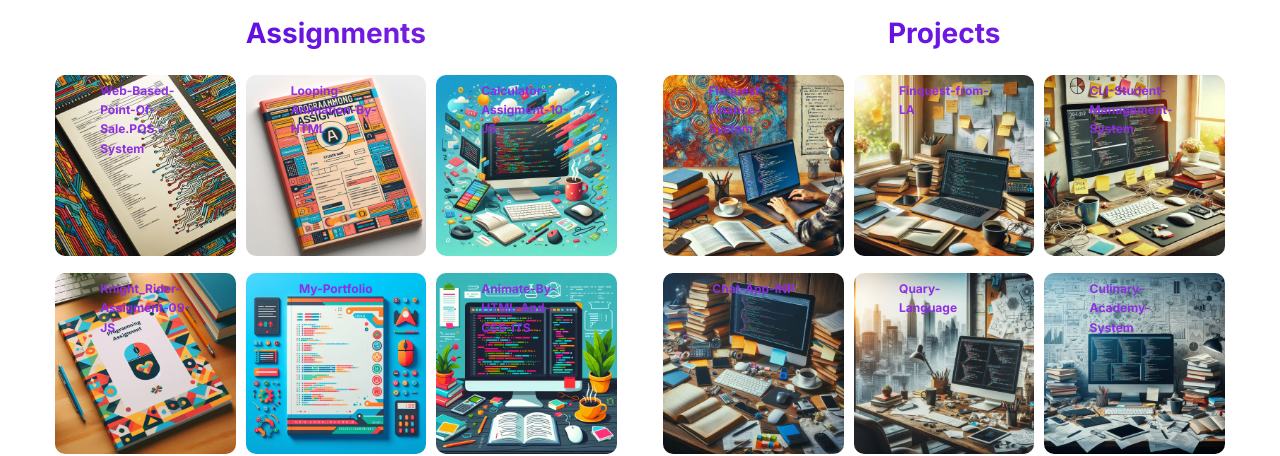
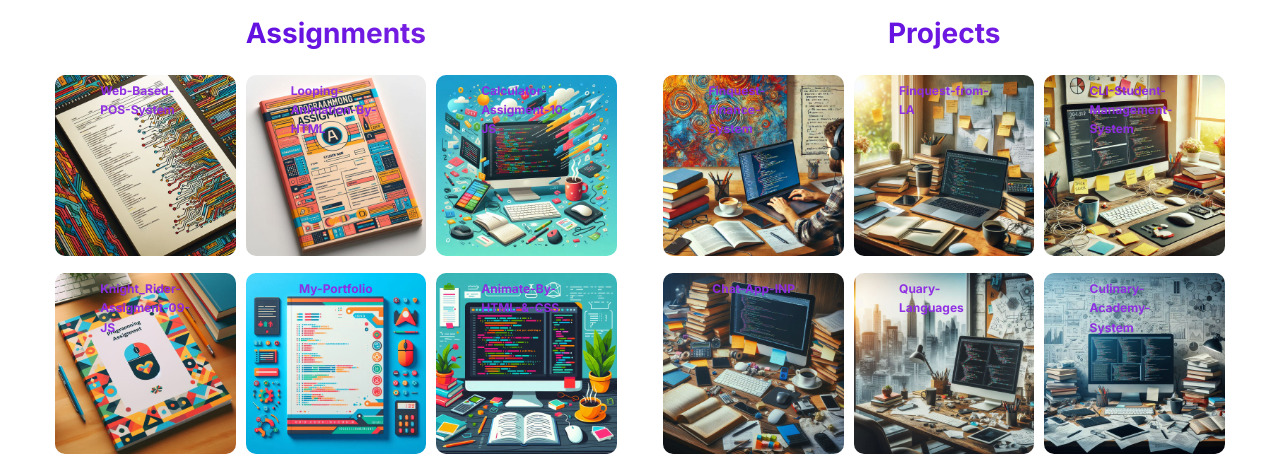
Before and after one commit to orion343dream/My-Portfolio, a plain HTML site: page index.html in a window 1280 px wide. Shown: the part 4249-4705 px from the top of the page. Drawn offline with nearby package versions, Linux system fonts and the light colour scheme.

Commit message:
Update index.html

```diff
--- a/index.html
+++ b/index.html
@@ -386,7 +386,7 @@
 
 
                     <div class="image-container">
-                        <span class="blinking-text">Web-Based-Point-Of-Sale.POS.-System</span>
+                        <span class="blinking-text">Web-Based-POS-System</span>
                         <img src="assets/image/Projects And Assigments/Assigments/Programming Assignment cover without people.png" alt="Assignments">
                         <div class="overlay">
                             <a href="https://web-based-point-of-sale-pos-system.vercel.app/" target="_blank">
@@ -458,7 +458,7 @@
                     </div>
 
                     <div class="image-container">
-                        <span class="blinking-text">Animate-By-HTML-And-CSS-ITS</span>
+                        <span class="blinking-text">Animate-By-HTML-&-CSS</span>
                         <img src="assets/image/Projects And Assigments/Assigments/programming project without people (5).png" alt="Assignments">
                         <div class="overlay">
                             <a href="https://animate-by-html-and-css-its-assignment-04.vercel.app/" target="_blank">
@@ -535,7 +535,7 @@
                     </div>
 
                     <div class="image-container">
-                        <span class="blinking-text">Quary-Language</span>
+                        <span class="blinking-text">Quary-Languages</span>
                         <img src="assets/image/Projects And Assigments/Projects/Programming Project without people (9).png" alt="Assignments">
                         <div class="overlay">
                             <a href="https://github.com/orion343dream/ORM-ASSIGMENT-02" target="_blank">
```
